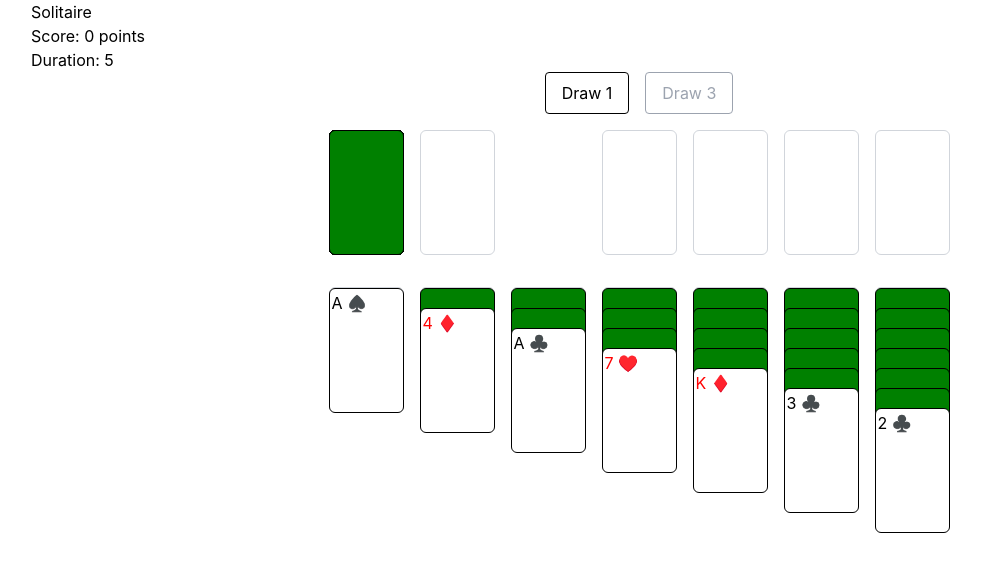
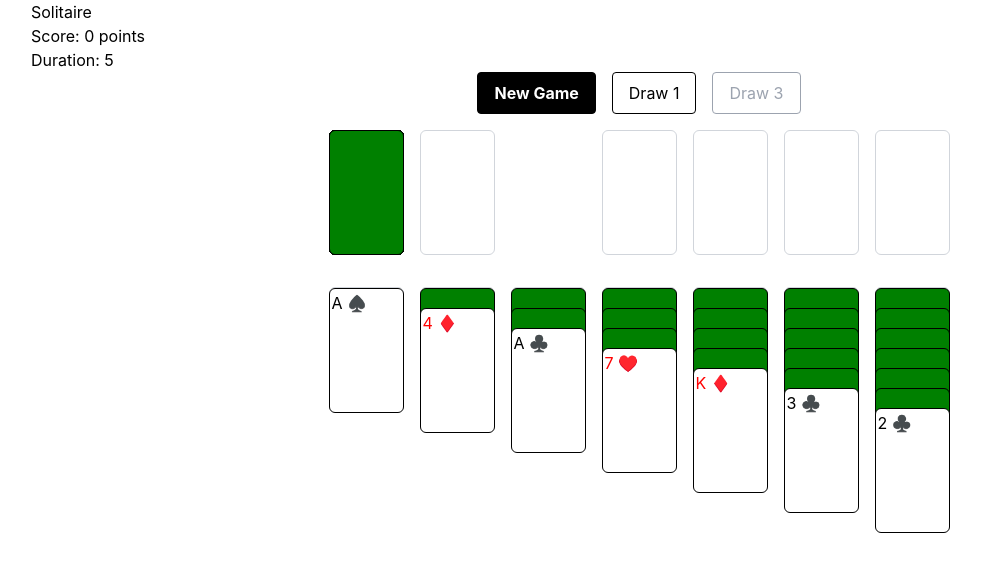
Before and after one commit to brhue/klondike, a React (Vite) app: page / in a window 1280 px wide. Shown: the top 572 px of the page, without its empty margins (1-982 px from the left). Built offline with nearby package versions, Linux system fonts and the light colour scheme.

Commit message:
Add new game button

```diff
--- a/src/KlondikeSolitaire.jsx
+++ b/src/KlondikeSolitaire.jsx
@@ -334,6 +334,9 @@ function KlondikeSolitaire({ scores, updateScores, onNewGame }) {
       <h2>Score: {score} points</h2>
       <h2>Duration: {duration}</h2>
       <div className="flex justify-center gap-4 mb-4">
+        <Button onClick={onNewGame} className="bg-black hover:bg-zinc-800 text-white font-bold">
+          New Game
+        </Button>
         <Button
           onClick={(e) => {
             dispatch({ type: 'change_draw_mode', value: 1 })
```
